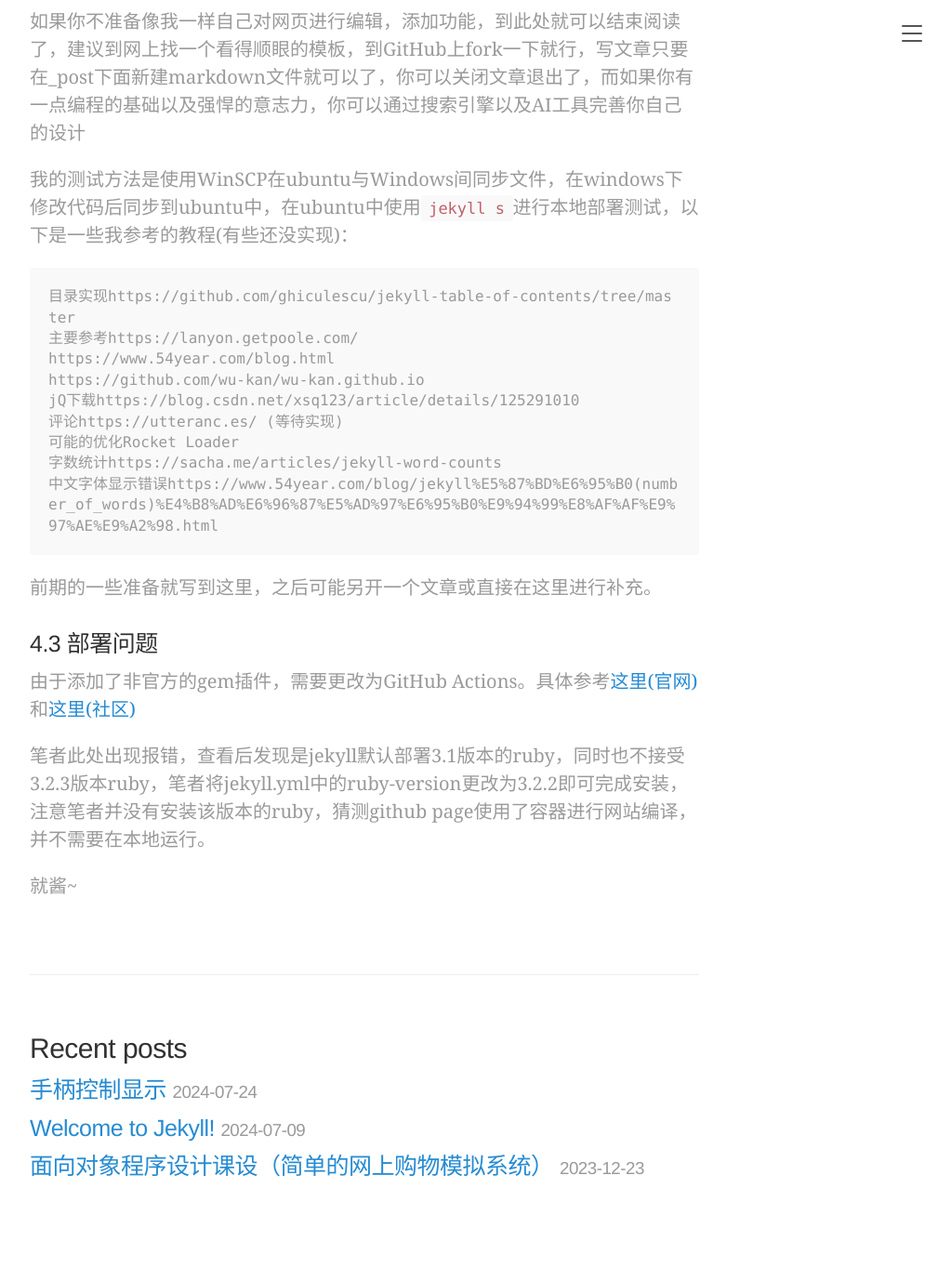
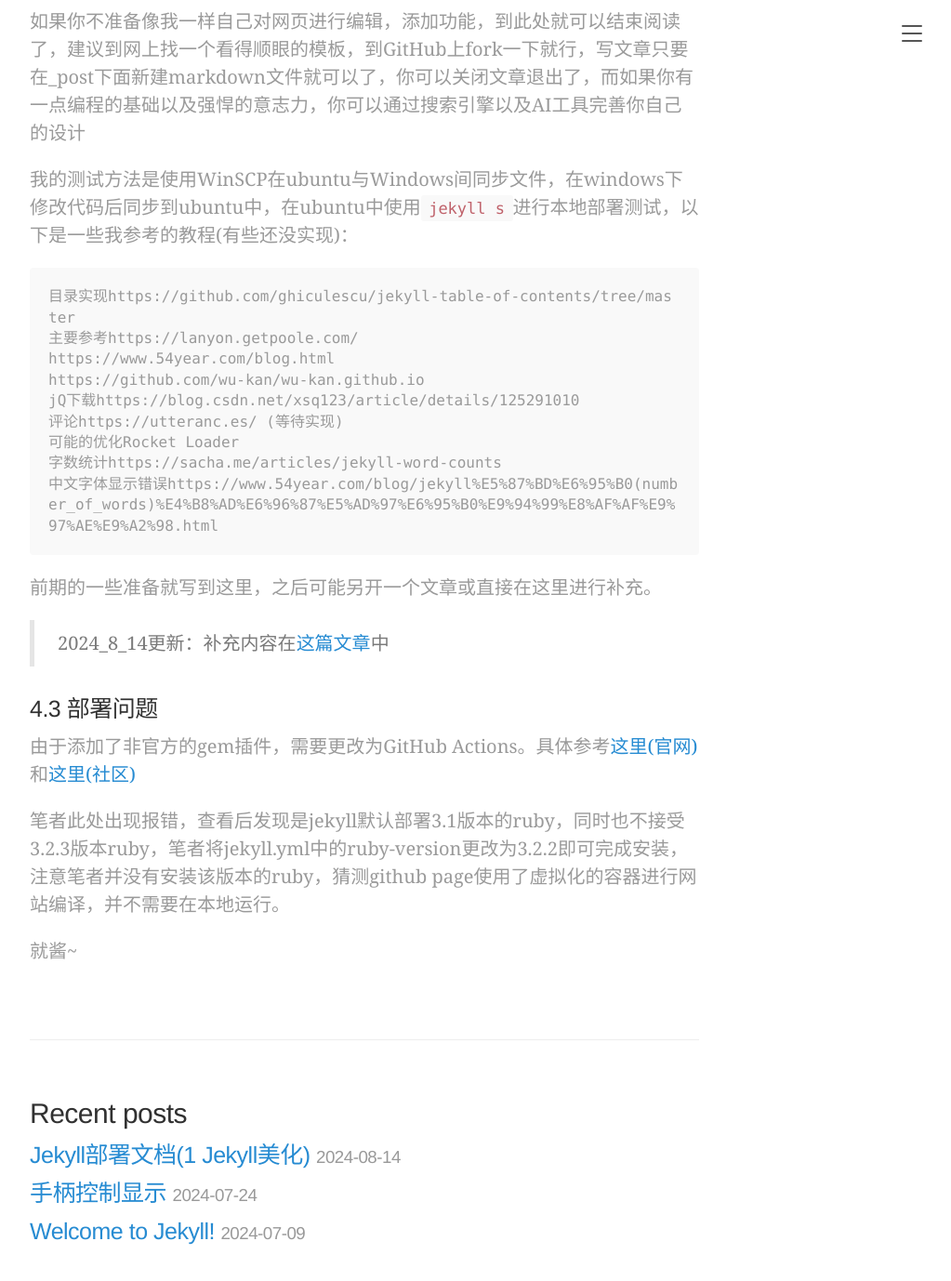
Before and after one commit to skyjty/skyjty.github.io, a Jekyll site: the page built from _posts/2024-07-09-Jekyll0.markdown, in a window 1280 px wide and 1400 px high, scrolled down 11459 px. Shown: the top 1378 px of the window at 93% size, without its empty margins (248-1271 px from the left). Built offline with Jekyll 4.4.1, drawn with Linux system fonts in a browser that asks for light colours; before the commit the page ends 12789 px from its top, so only the background shows below that; some of the changed lines change nothing that is shown; some of the changed text lies outside the part shown.

Commit message:
Post Update

````diff
--- a/_posts/2024-07-09-Jekyll0.markdown
+++ b/_posts/2024-07-09-Jekyll0.markdown
@@ -293,10 +293,11 @@
 ```
 
 前期的一些准备就写到这里，之后可能另开一个文章或直接在这里进行补充。
+>2024_8_14更新：补充内容在[这篇文章]({{site.path}}/web/2024/08/14/Jekyll1.html)中
 
 ### 4.3 部署问题
 由于添加了非官方的gem插件，需要更改为GitHub Actions。具体参考[这里(官网)](https://jekyllrb.com/docs/continuous-integration/github-actions/)和[这里(社区)](https://zzy979.github.io/posts/creating-personal-blog-site/)
 
-笔者此处出现报错，查看后发现是jekyll默认部署3.1版本的ruby，同时也不接受3.2.3版本ruby，笔者将jekyll.yml中的ruby-version更改为3.2.2即可完成安装，注意笔者并没有安装该版本的ruby，猜测github page使用了容器进行网站编译，并不需要在本地运行。
+笔者此处出现报错，查看后发现是jekyll默认部署3.1版本的ruby，同时也不接受3.2.3版本ruby，笔者将jekyll.yml中的ruby-version更改为3.2.2即可完成安装，注意笔者并没有安装该版本的ruby，猜测github page使用了虚拟化的容器进行网站编译，并不需要在本地运行。
 
 就酱~
--- /dev/null
+++ b/_posts/2024-08-14-Jekyll1.markdown
@@ -0,0 +1,68 @@
+---
+layout: post
+title:  Jekyll部署文档(1 Jekyll美化)
+date:   2024-08-14 12:51:59 +0800
+last_change_date: 2024-08-14 12:51:59 +0800
+categories: web
+brief_introduction: 本博客美化过程
+tags: Jekyll
+---
+
+- [0 概述](#0-概述)
+- [1 基本界面美化](#1-基本界面美化)
+- [2 检索页面编辑](#2-检索页面编辑)
+  - [2.1 blogs.html，tags.html与timeline.html](#21-blogshtmltagshtml与timelinehtml)
+  - [2.2 404.html](#22-404html)
+  - [2.3 index.html](#23-indexhtml)
+  - [2.4 sidebar.html](#24-sidebarhtml)
+- [3 文章页面](#3-文章页面)
+
+## 0 概述
+本文档旨在记录笔者在初步部署Jekyll后对博客进行的美化操作，以供参考。此页面会进行动态更新，以作为建站记录。
+
+如果你对如何在本地进行测试感兴趣，可以参考笔者的上一篇文档：[从安装linux系统开始到部署实现自己的博客]({{site.path}}/web/2024/07/09/Jekyll0.html)
+
+## 1 基本界面美化
+>主要参考：
+https://lanyon.getpoole.com/                                //博客的基础，以下简称lanyon主题
+https://github.com/wu-kan/wu-kan.github.io                  //参考的博客
+
+在lanyon主题中渲染规则是在`_include`文件夹中的`head.html`中引入的，笔者为了将资产统一管理将页面相关的资产放入public文件夹中，分为css，js，image（文章内图片），icon（网站图标）与fonts（字体文件）。对于页面的渲染规则主要保存在`/public/css`下，其中`poole.css`是lanyon参考的主题，`lanyon.css`是lanyon添加的渲染规则，`syntax.css`是对高亮显示的渲染。以上文件包含的主要内容写在文件的注释中。
+
+但如果要对自己的网站进行一些自定义渲染直接修改比较麻烦，此时可以在head.html中引入css文件之后利用`<style>`标签进行修改，后引入的内容会覆盖前面的内容。
+例如在默认的lanyon主题中打开侧边栏会使文章回到最开始的地方，这并不符合我习惯的文章阅读方式。于是在引入lanyon之后对`sidebar`属性进行修改实现不回到文章顶部。
+更多详细的内容需要读者自己对css文件进行详细阅读，此处不再赘述。
+
+## 2 检索页面编辑
+对于一个博客，我认为有以下几个检索页面即非文章页面是较常被访问的：
+- index.html    //主页，笔者的主页仍在修改中
+- blogs.html    //所有博客的集合
+- tags.html     //根据标签进行分类的博客
+- timeline.html //根据时间进行分类的博客
+- 404.html      //无法访问时返回的界面
+- sidebar.html  //极简主题的侧边栏
+而将这些内容连接起来的是链接，但是由于Jekyll部署前后目录结构不同，Jekyll提供了Liquid标签实现了对象、标签和过滤器。
+
+简单来说，Liquid允许用户在界面中将`site`作为一个类似结构体的形式进行引用，提供了一个跨网页的接口。详细内容可见[官方网页](https://shopify.github.io/liquid/basics/introduction/)。
+利用这个接口，我对以上界面进行了编辑，但由于官方提供的接口只有对`site`，`post`与`page`的相关属性，如果需要创建新的对象与属性需要在`_config.yml`文件中进行修改，这样在Jekyll生成网页时才能读取。笔者后续引入`projects.html`就是使用这个方式。由于笔者暂时并没有那么多的前端项目需求，`_config.yml`文件中的项目列表是笔者手动进行维护。
+
+以下是各个页面的具体说明以及后续修改计划，之后按时间更新。
+
+### 2.1 blogs.html，tags.html与timeline.html
+blogs.html是所有博客的界面，是将所有博客进行简单排列的页面，而tags.html与timeline.html则是按时间与标签进行排列的界面，笔者计划后续对3个页面进行整合，并进行搜索功能的添加。
+
+### 2.2 404.html
+简单的静态页面。
+
+### 2.3 index.html
+to be edit
+
+### 2.4 sidebar.html
+这是目前笔者编辑较多的一个模块
+在sidebar中笔者添加了目录功能，参考了https://github.com/ghiculescu/jekyll-table-of-contents/tree/master。笔者计划在后续内容中将目录完全移植到侧边栏上。
+
+## 3 文章页面
+对于文章页面笔者并未进行过多的修改，只是在标题下利用Liquid进行了文章相关信息的添加，以及文章末尾的最近文章引导读者到别的网页进行浏览的操作。
+值得注意的是文章字数统计，由Jekyll官方提供的接口默认对中文的字数统计存在错误，需要传入参数后才能正确统计，详情参考[这里](https://www.54year.com/blog/jekyll%E5%87%BD%E6%95%B0(number_of_words)%E4%B8%AD%E6%96%87%E5%AD%97%E6%95%B0%E9%94%99%E8%AF%AF%E9%97%AE%E9%A2%98.html)。
+
+暂时想到的就这么多，请期待后续更新~
````
